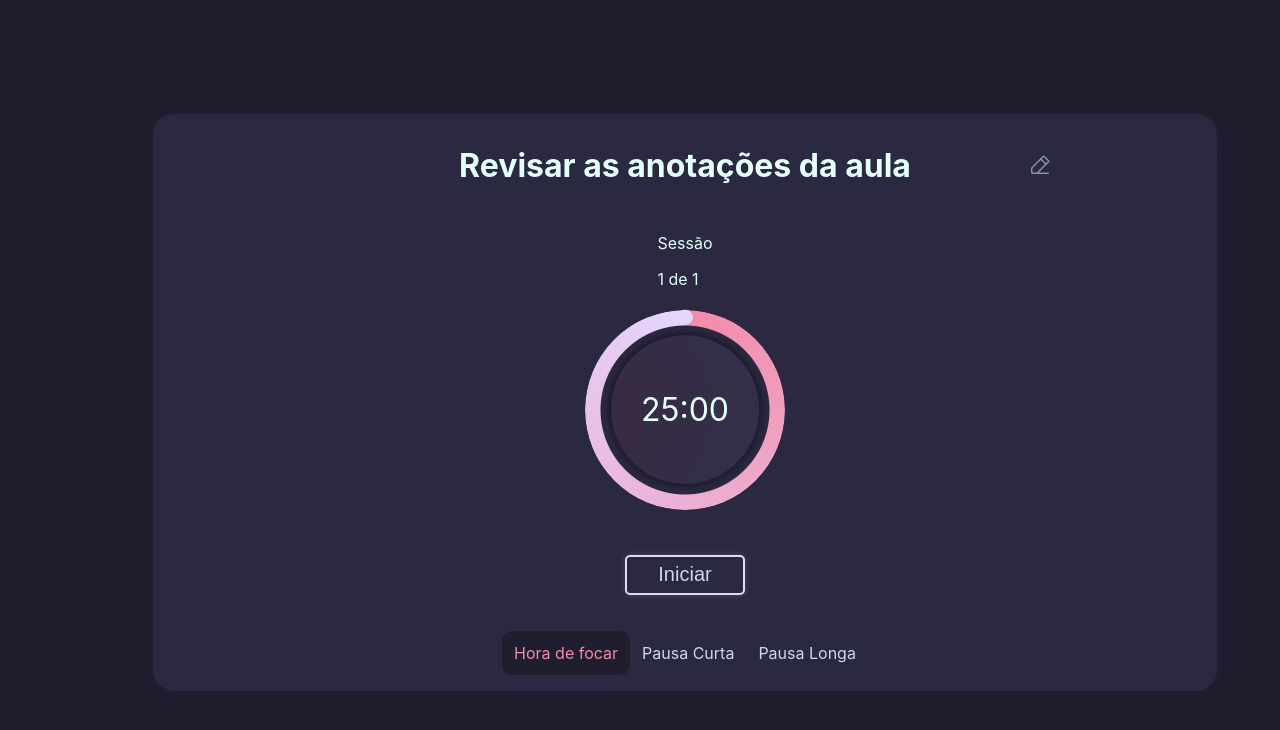
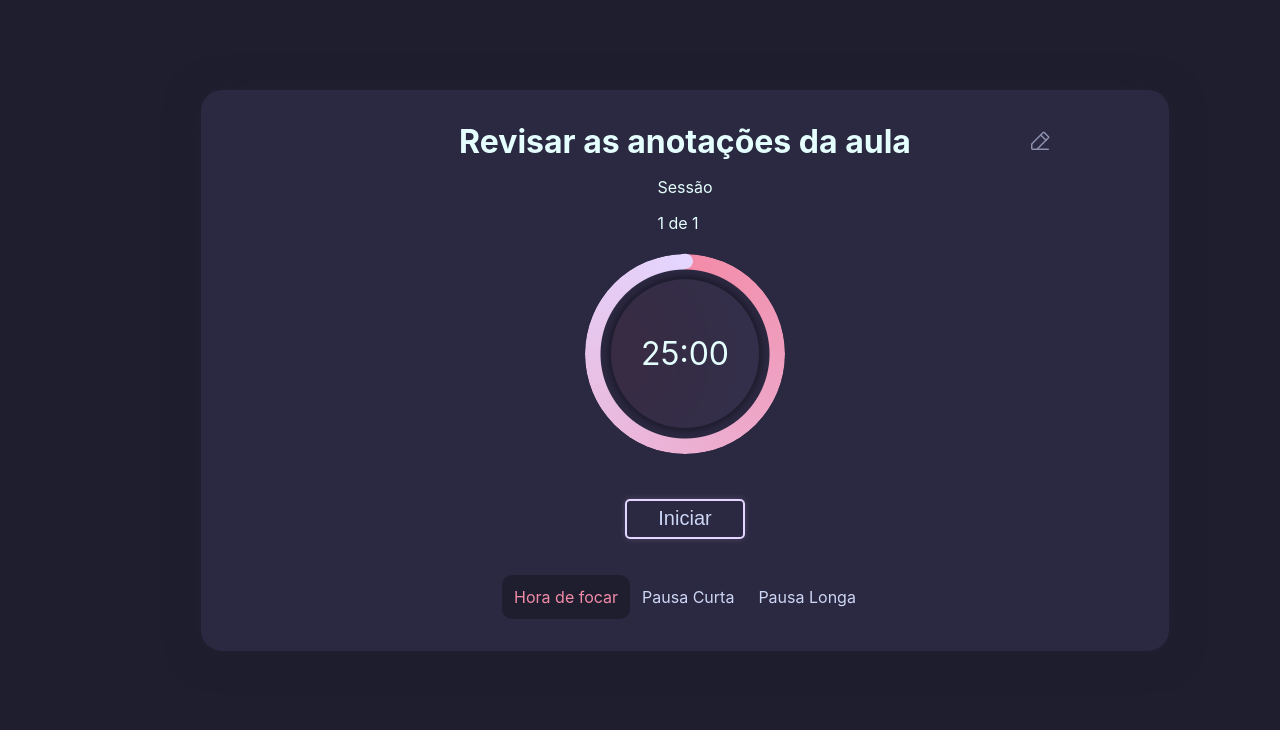
Before and after one commit to Juniokoi/Potodo, an Angular app: page /timer in a window 1280 px wide. Both pictures are taken after a click on the button 841 px from the left and 347 px from the top of the page. Shown: the top 730 px of the page. Built offline with nearby package versions, Linux system fonts and the light colour scheme.

Commit message:
refactor(styles): Add underscore to private variables

```diff
--- a/src/app/modules/timer/modules/pomodoro/pomodoro.component.scss
+++ b/src/app/modules/timer/modules/pomodoro/pomodoro.component.scss
@@ -1,5 +1,5 @@
-@use "styles/spinner";
 @import "base";
+@import "styles/spinner";
 
 @mixin _shadow($range, $color) {
     box-shadow: 0 0 $range $color;
@@ -7,20 +7,19 @@
 
 @mixin _cfgButton($color) {
     border: 2px solid $color;
-    @include _shadow(6px,#{$color}33);
+    @include _shadow(6px, #{$color}33);
+
     &:hover {
-        @include _shadow(12px,#{$color}44);
+        @include _shadow(12px, #{$color}44);
         background-color: $color;
     }
 }
 
 section {
-    $title-height: 70px;
     color: $text-primary;
     background-color: $surface-secondary;
-    margin-top: 4rem;
-    min-width: 250px;
-    padding: 2rem 4rem 0;
+    //min-width: 250px;
+    padding: 2rem 1rem;
     position: relative;
 
     display: flex;
@@ -31,37 +30,47 @@ section {
     border: 4px solid $surface-primary;
     border-radius: 25px;
     box-shadow: 0 4px 30px $surface-primary;
+
     .active {
         color: $brand-secondary !important;
         background-color: $surface-primary;
     }
+
     ul {
         list-style: none;
         display: flex;
         flex-direction: row;
         padding: 0;
+        margin: 16px 0 0;
+
         li {
             cursor: pointer;
+            text-align: center;
             padding: 0.75rem;
             border-radius: 10px;
             color: $text-secondary;
             transition: color 100ms ease-in-out, background-color 200ms ease-in;
         }
     }
+
     .header {
-        margin-bottom: 32px;
+        //margin-bottom: 32px;
     }
+
     .edit, .title {
-        max-height: $title-height;
+        max-height: 70px;
     }
+
     .edit {
         display: flex;
         align-content: center;
+
         input[type="text"] {
             padding: 10px;
             max-width: 300px;
             font-size: 1em;
         }
+
         button {
             min-width: 30px;
         }
@@ -76,6 +85,7 @@ section {
         justify-items: center;
         color: $text-primary;
         gap: 16px;
+
         h3 {
             grid-area: title;
             place-content: center;
@@ -89,8 +99,9 @@ section {
             mask: url("../../../../../assets/icons/timerScreen/Pencil.svg") no-repeat center;
             $_size: 24px;
             place-content: center;
-            width: $_size; height: $_size;
-            background-color: #{$text-secondary}99 ;
+            width: $_size;
+            height: $_size;
+            background-color: #{$text-secondary}99;
             cursor: pointer;
         }
     }
@@ -151,6 +162,7 @@ section {
         background-color: transparent;
         color: $text-secondary;
         @include _cfgButton($brand-primary);
+
         &:hover {
             color: $text-on-tooltip;
         }
@@ -160,6 +172,7 @@ section {
         background-color: $brand-primary;
         color: $text-on-tooltip;
         border: none;
+
         &:hover {
             color: $text-on-tooltip;
         }
@@ -171,3 +184,7 @@ section {
         background-color: transparent;
     }
 }
+
+@include media("<=phone-md") {
+
+}
--- a/src/app/modules/timer/modules/pomodoro/styles/spinner.scss
+++ b/src/app/modules/timer/modules/pomodoro/styles/spinner.scss
@@ -1,5 +1,3 @@
-@import "base";
-
 $border: var(--border, 15px);
 $width: var(--width, 200px);
 $percentage: var(--percentage, 100);
@@ -29,7 +27,7 @@ $color: $brand-primary;
     background:
         conic-gradient( $brand-secondary 0 ,$color calc($percentage *1%), #0000 0), // Main slider
         radial-gradient(farthest-side,$brand-secondary 95%,#0001) top / calc($border + 1px) calc($border + 1px) no-repeat, // It renders a round pointer on the start
-        radial-gradient( farthest-side, #000000aa 0, transparent 120%); // Creates an gradient
+        radial-gradient( farthest-side, rgba(#000000, .25) 0, transparent 120%); // Creates an gradient
 
     mask:radial-gradient(farthest-side,#0000 calc(99% - $border),#000 calc(100% - $border)); // Remove black border
 
```
